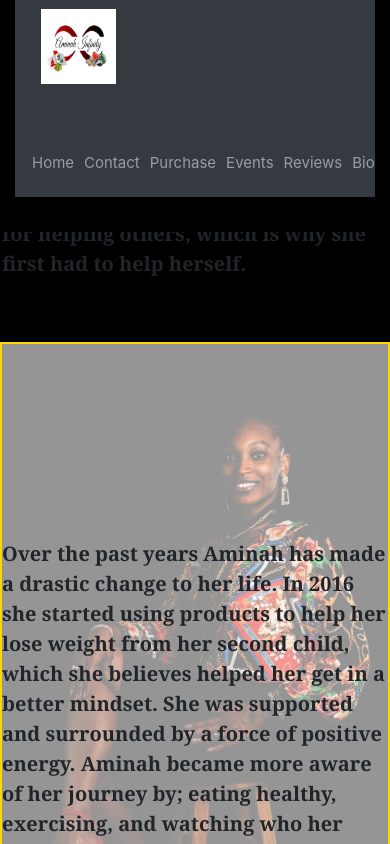
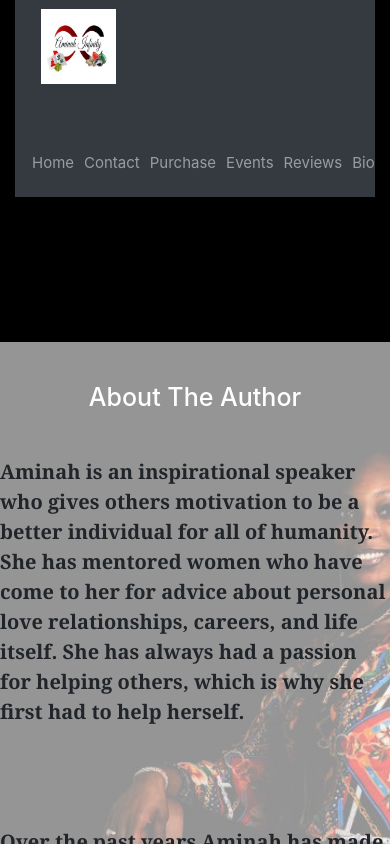
Before and after one commit to jjamaltwin/elementsofinfinity, a React (Create React App) app: page /bio in a window 390 px wide. Shown: the top 844 px of the page. Built offline with nearby package versions, Linux system fonts and the light colour scheme; a web font is replaced by a local one.

Commit message:
mobile design

```diff
--- a/src/App.css
+++ b/src/App.css
@@ -411,6 +411,8 @@ input[type="submit"] {
 
 .biowrap {
   background-color: black;
+  width: 100%;
+  height: 90rem;
 }
 
 
@@ -459,14 +461,14 @@ input[type="submit"] {
 }
 
 .bio {
-  height: 99rem;
-  padding: 12rem 0rem;
+  height: 52rem;
+  padding: 0rem 0rem;
 
 }
 
 .bio p {
-  margin-bottom: 2rem;
-  padding: 12rem 0rem;
+  margin-bottom: 10rem;
+  padding: 0rem 0rem;
 }
 
 .background {
@@ -500,15 +502,28 @@ input[type="submit"] {
 
 @media only screen and (max-width: 650px) {
 
+
+
+
   .bio {
-   height: 99rem;
-   padding: 12rem 0rem;
+   display: flex;
+   flex-direction: column;
+   justify-content: center;
+   align-items: center;
+   height: 90rem;
+   padding: 4rem 4rem;
+   background-image: url(bioimage.jpg);
+   background-repeat: no-repeat;
+   background-size: 150% auto;
   }
 
   .bio p {
-    padding: 12rem 0rem;
+    padding: 0rem 0rem;
+    margin-bottom: 10rem;
   }
-
+   .biowrap{
+     height: 109rem;
+   }
 
 
 
@@ -572,14 +587,14 @@ input[type="submit"] {
 
 
 .bio {
-  height: 99rem;
-  border: 2px solid gold;
-  padding: 12rem 0rem;
+  height: auto;
+  padding: 0rem 0rem;
+
 
 }
 
 .bio p {
-
+  margin-bottom: 10rem;
 
 }
 
```
